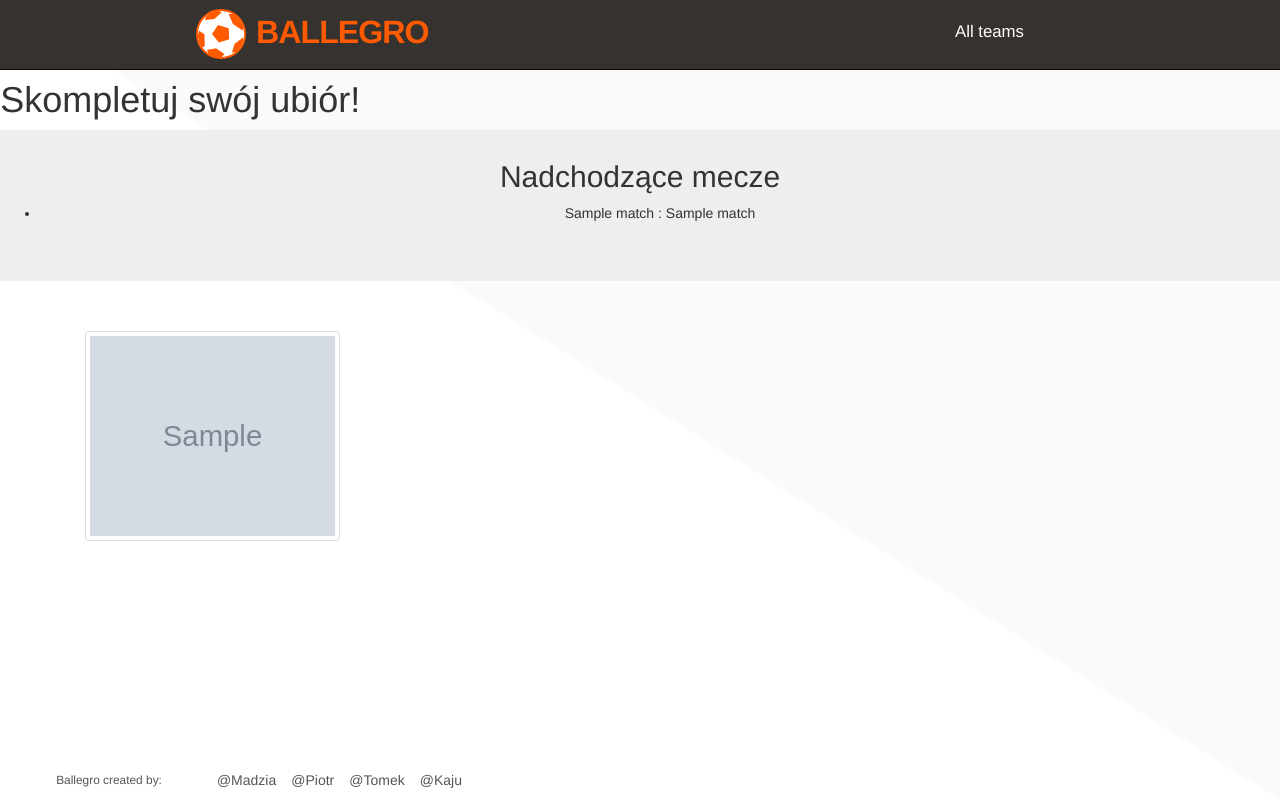
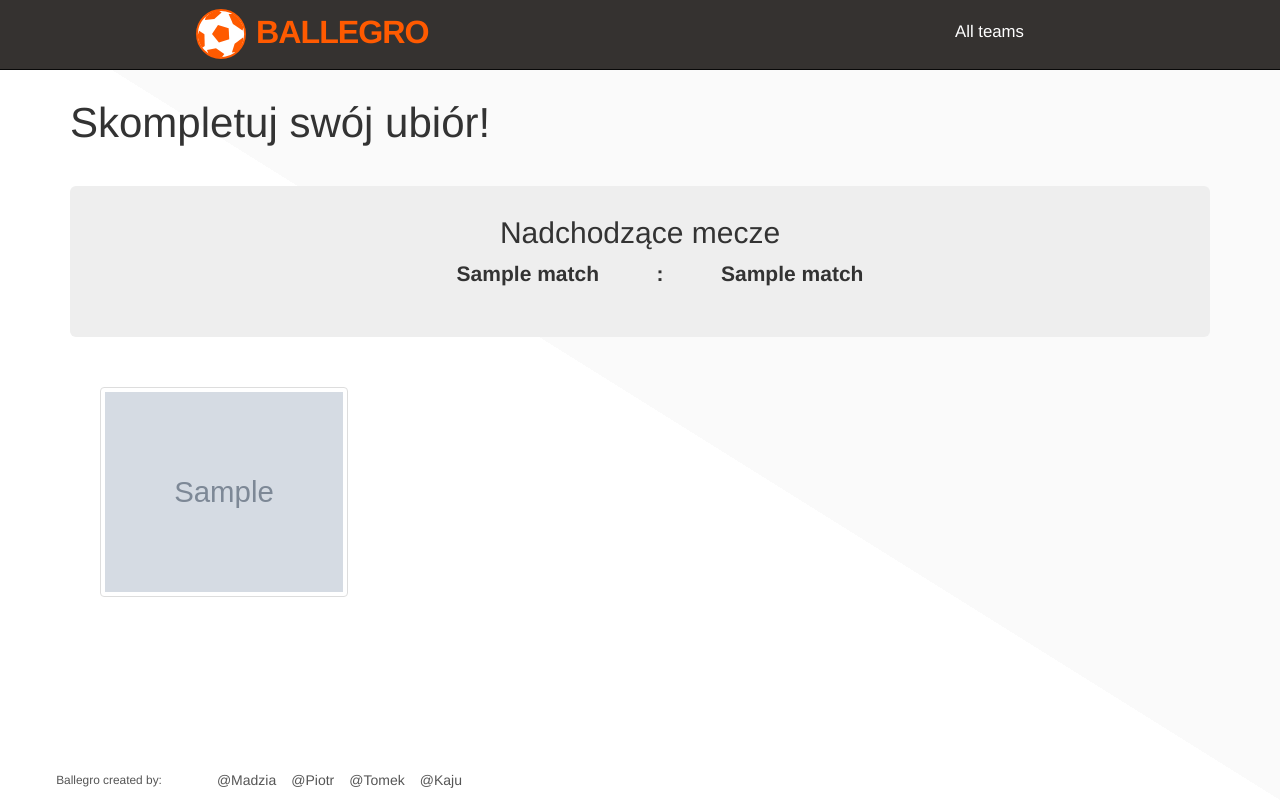
Before and after one commit to piotermiarer/poznan-wredneborsuki, a Django app: template ballegro/templates/ballegro/root.html in a window 1280 px wide. Run offline with Django 3.2, Linux system fonts and the light colour scheme; tables that the repository leaves empty hold one stand-in row (values such as "Sample post"); the template is opened without the code that fills it: values that come from a table or form of the project are taken from there, most other values are stand-ins (such as "Sample title", 1, 10 or a date in 2020); grey boxes marked "Sample" are stand-in pictures; some libraries are stand-ins or nearby versions.

Commit message:
Repair root layout

```diff
--- a/ballegro/static/css/main.css
+++ b/ballegro/static/css/main.css
@@ -233,3 +233,5 @@ svg #ball, svg #scarf, svg #hat, svg #tracksuit-down, svg #shirt-fan, svg #boot1
   padding-left: 0px;
   padding-top: 0px;
   display: flex; }
+
+/*# sourceMappingURL=main.css.map */
--- a/ballegro/templates/ballegro/root.html
+++ b/ballegro/templates/ballegro/root.html
@@ -1,13 +1,14 @@
 {% extends 'ballegro/base.html' %}
 {% block content %}
 
-  <h1> Skompletuj swój ubiór! </h1>
-  <div class="jumbotron center" id="upcoming">
+<div class="container main" id="root">
+    <h2 class="invite"> Skompletuj swój ubiór! </h2>
+    <div class="jumbotron center">
       <h2> Nadchodzące mecze </h2>
-    <ul>
+      <ul class="upcoming">
         {% for match in upcoming_matches.fixtures|slice:":5" %}
-        <li>
-          {{ match.homeTeamName }} : {{ match.awayTeamName }}
+          <li class="upcoming__single">
+            <span class="upcoming__left">{{ match.homeTeamName }}</span> <span class="upcoming__separator">:</span> <span>{{ match.awayTeamName }}</span>
           </li>
         {% endfor %}
       </ul>
@@ -24,5 +25,6 @@
         {% endfor %}
       </div>
     </div>
+</div>
 
 {% endblock content %}
```
Also changed, not shown: 1 other file. Lines whose indentation alone changed are shown as unchanged.
